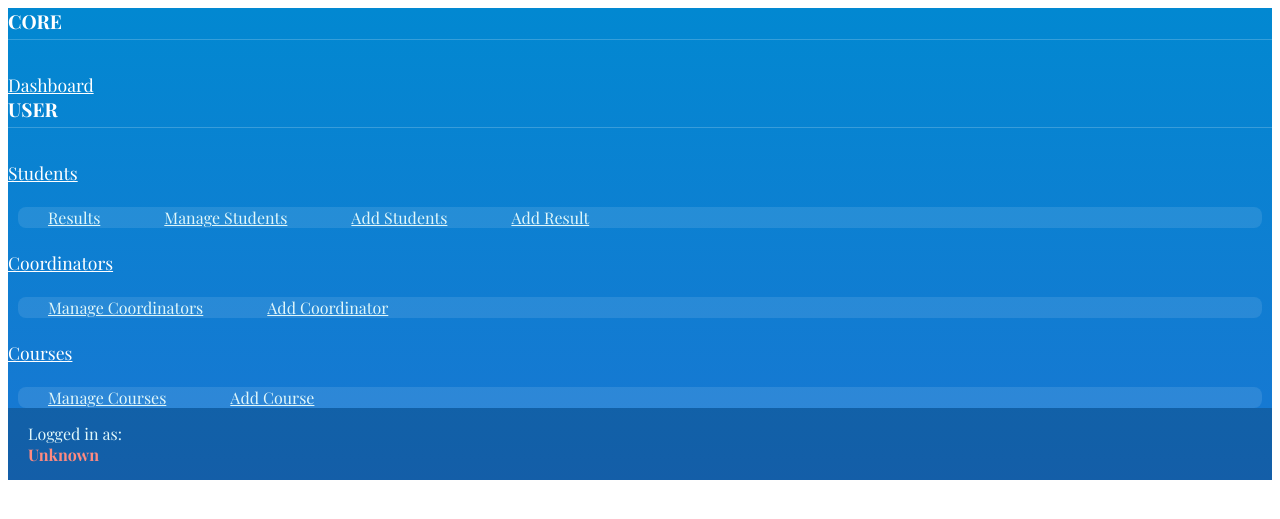
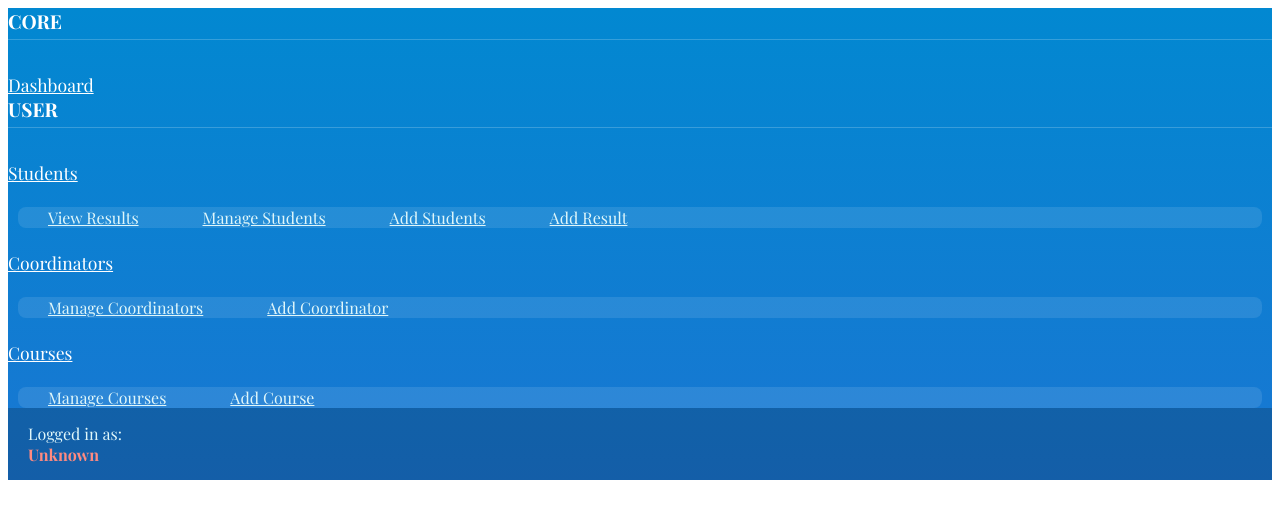
Before and after one commit to saifbashar/result_management_jstu, a PHP site: page /user/superadmin/layout_nav.php in a window 1280 px wide. Shown: the top 519 px of the page. Run offline with PHP 8.4, Linux system fonts and the light colour scheme.

Commit message:
layout view results added

```diff
--- a/user/superadmin/layout_nav.php
+++ b/user/superadmin/layout_nav.php
@@ -19,7 +19,7 @@
                 </a>
                 <div class="collapse" id="collapseLayouts" aria-labelledby="headingOne" data-bs-parent="#sidenavAccordion">
                     <nav class="sb-sidenav-menu-nested nav" style="background: rgba(255, 255, 255, 0.1); border-radius: 8px; margin: 0 10px;">
-                        <a class="nav-link" href="results_view.php" style="color: #e0f7fa; font-size: 1em; padding: 10px 30px;">Results</a>
+                        <a class="nav-link" href="results_view.php" style="color: #e0f7fa; font-size: 1em; padding: 10px 30px;">View Results</a>
                         <a class="nav-link" href="manage_students.php" style="color: #e0f7fa; font-size: 1em; padding: 10px 30px;">Manage Students</a>
                         <a class="nav-link" href="add_students.php" style="color: #e0f7fa; font-size: 1em; padding: 10px 30px;">Add Students</a>
                         <a class="nav-link" href="result_add.php" style="color: #e0f7fa; font-size: 1em; padding: 10px 30px;">Add Result</a>
```
